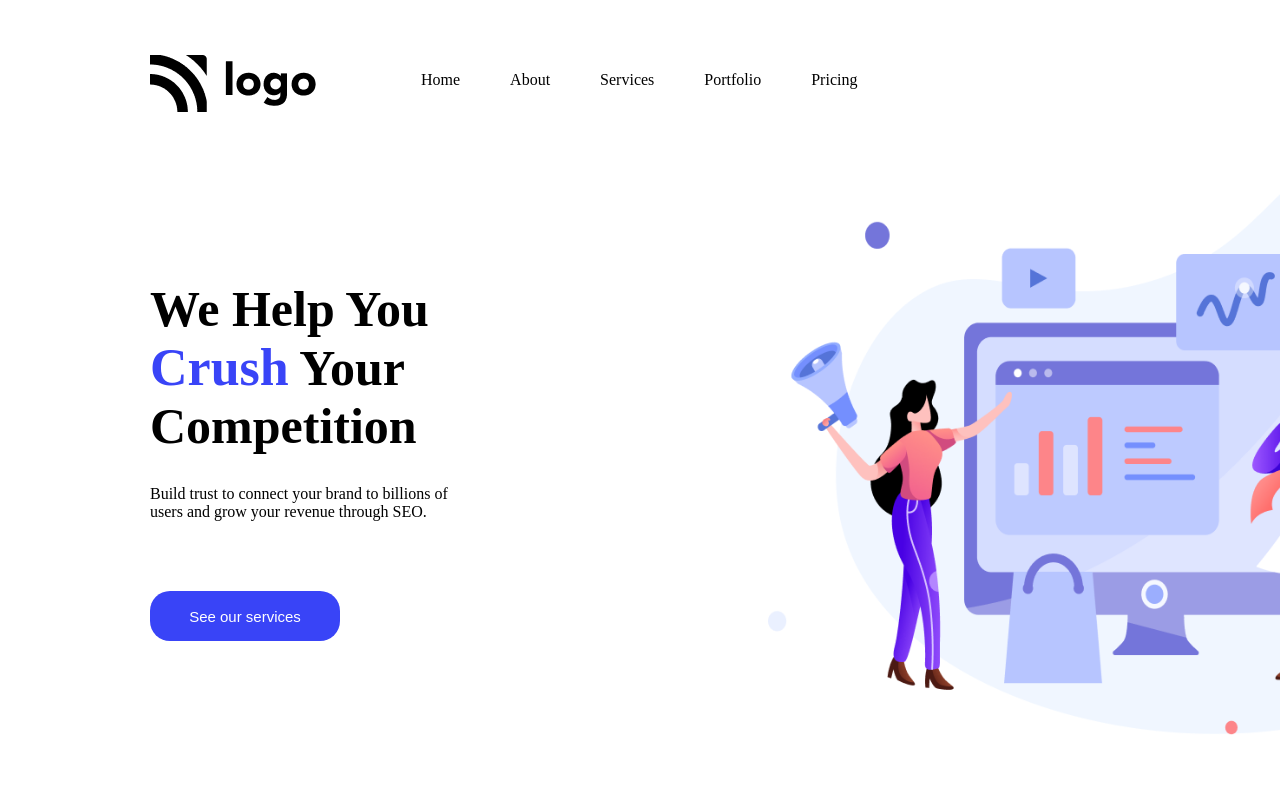
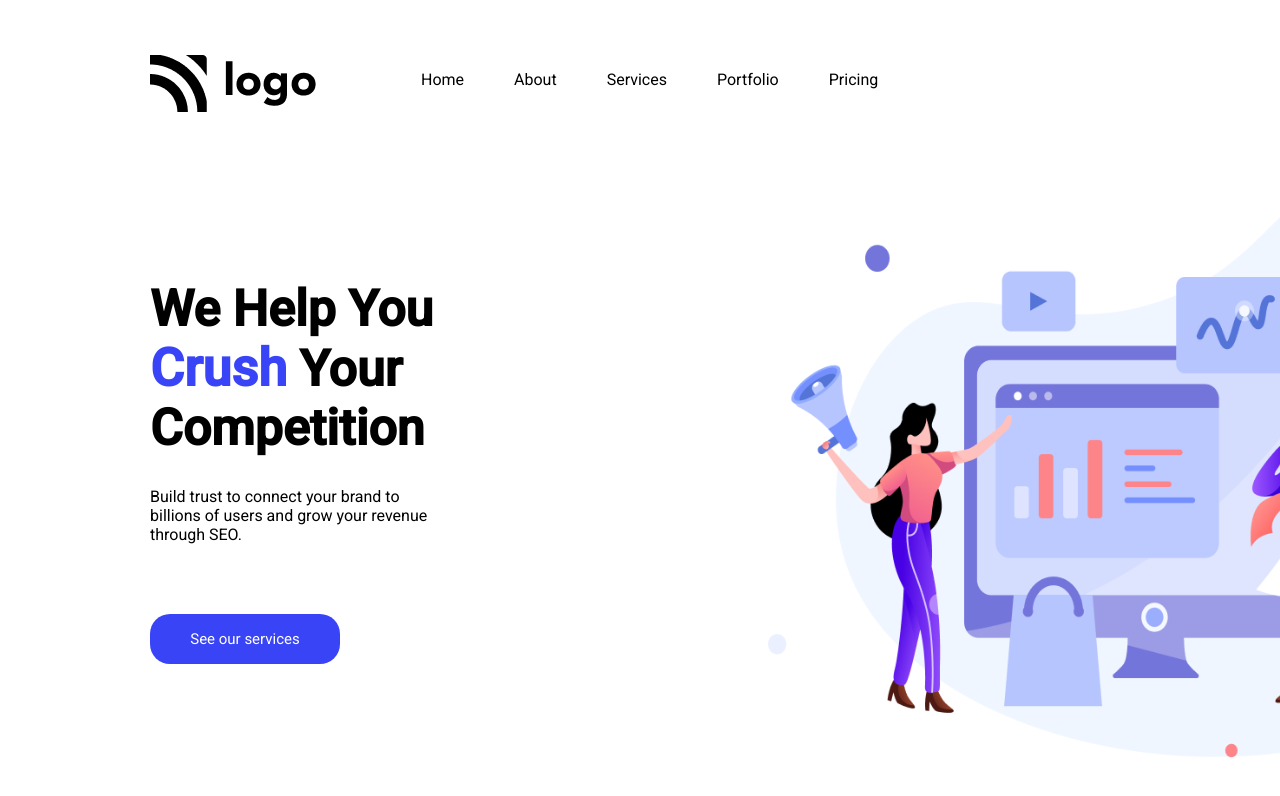
Before and after one commit to amarjeetk123/Fourth-project, a website: page index.html in a window 1280 px wide. Shown: the top 796 px of the page. Drawn offline with Linux system fonts and the light colour scheme.

Commit message:
update in font-family of the html text

```diff
--- a/style.css
+++ b/style.css
@@ -1,8 +1,11 @@
+@import url('https://fonts.googleapis.com/css2?family=Montserrat:ital,wght@0,100;0,200;0,300;0,400;0,500;0,600;0,700;0,800;0,900;1,100;1,200;1,300;1,400;1,500;1,600;1,700;1,800;1,900&family=Roboto:ital,wght@0,400;0,500;1,100;1,500&display=swap');
+
 *{
     padding: 0px;
     margin: 0px;
     list-style: none;
     text-decoration: none;
+    font-family: Roboto;
 }
 .container{
  height: 100vh;
@@ -39,6 +42,7 @@
 .heading-text{
     font-size: 50px;
     width: 300px;
+    font-weight: 600;
 }
 .heading-text span{
     font-size: 52px;
```
Also changed, not shown: web-page.jpg (renamed from assets/web-page.jpg).
